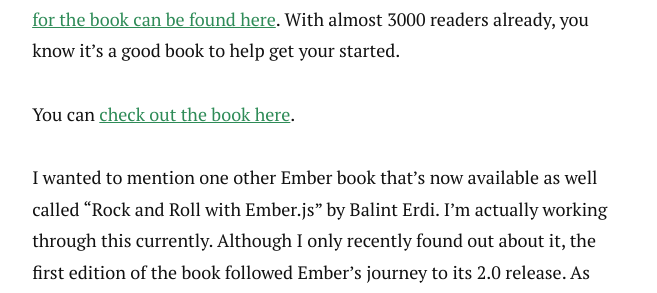
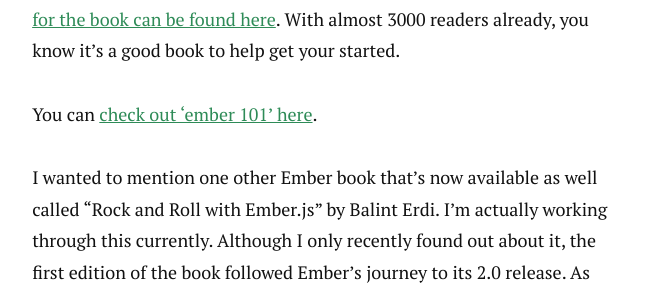
Before and after one commit to tleskin/tleskin.github.io, a Jekyll site: the page built from _posts/2015-11-09-ember-reading-materials.md, in a window 1280 px wide and 900 px high, scrolled down 1242 px. Shown: the part 158-451 px from the top of the window, without its empty margins (310-967 px from the left). Built offline with Jekyll 4.4.1, drawn with Linux system fonts in a browser that asks for light colours; nearby versions of some CDN libraries; Markdown is read by kramdown in place of the engine named in the settings.

Commit message:
Update blog post on Ember books

```diff
--- a/_posts/2015-11-09-ember-reading-materials.md
+++ b/_posts/2015-11-09-ember-reading-materials.md
@@ -17,7 +17,7 @@ While some of the materials I found were a little outdated, one I settled on was
 
 The cool thing about this book is that it was recently updated for Ember 2.0 and continues to be updated regularly, plus it's now <strong>FREE!</strong>. Although you can still pay for it to contribute, Adolfo said he wanted to make a stronger commitment with the Ember community and make it accessible to everyone. The book is also now released under a creative commons license so anyone can edit and contribute to the book, which is in the spirit of Ember itself, built by an open source community. The [source code for the book can be found here](https://github.com/abuiles/ember-101). With almost 3000 readers already, you know it's a good book to help get your started.
 
-You can [check out the book here](https://leanpub.com/ember-cli-101).
+You can [check out 'ember 101' here](https://leanpub.com/ember-cli-101).
 
 I wanted to mention one other Ember book that's now available as well called "Rock and Roll with Ember.js" by Balint Erdi. I'm actually working through this currently. Although I only recently found out about it, the first edition of the book followed Ember's journey to its 2.0 release. As with "ember 101", this book also guides you through building a 'real' application to teach you all of Ember's concepts.
 
```
